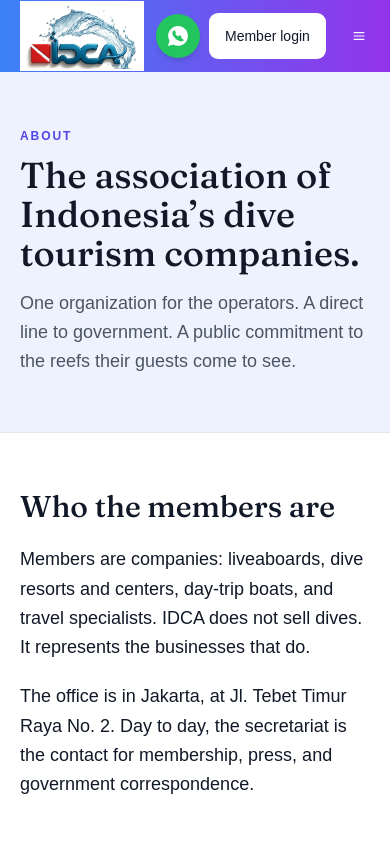
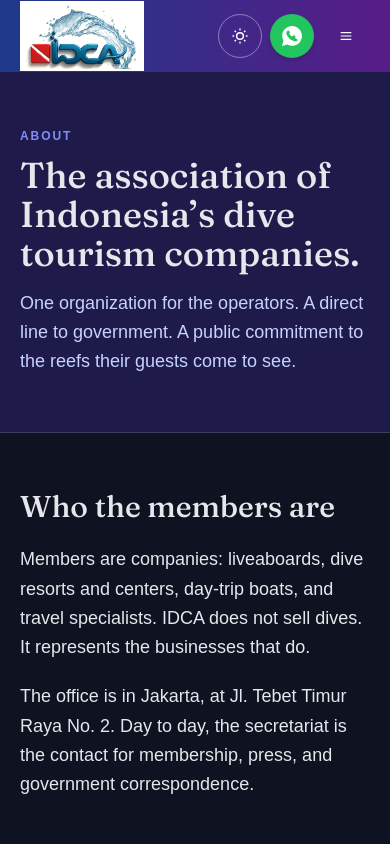
Before and after one commit to primayuda/idca-new-website, an Astro site: page /about in a window 390 px wide. Shown: the top 844 px of the page. Built offline with nearby package versions, Linux system fonts and the light colour scheme; Astro itself is replaced by a stand-in of ours.

Commit message:
Add dark theme, screenshots, and fix mobile header overflow
- Dark theme by default with sun/moon switcher remembered in a cookie
- Dark gradient for brand sections, legible white CTA buttons in both themes
- Hide desktop Login button below lg so the mobile header fits the screen
- Add laptop and mobile screenshots to README

Co-authored-by: Cursor <cursoragent@cursor.com>

```diff
--- a/src/components/Header.astro
+++ b/src/components/Header.astro
@@ -47,6 +47,18 @@ function active(href: string) {
 			}
 		</nav>
 		<div class="ml-auto flex items-center gap-2 lg:ml-3">
+			<button
+				type="button"
+				data-theme-toggle
+				aria-pressed="true"
+				data-to-light={c.themeToLight}
+				data-to-dark={c.themeToDark}
+				class="inline-flex size-11 items-center justify-center rounded-full border border-white/40 text-white hover:bg-white/15"
+			>
+				<Icons name="sun" class="size-5 [[data-theme=light]_&]:hidden" />
+				<Icons name="moon" class="hidden size-5 [[data-theme=light]_&]:block" />
+				<span class="sr-only">{c.themeToLight}</span>
+			</button>
 			<a href={whatsappHref} aria-label={c.whatsapp} class="inline-flex size-11 items-center justify-center rounded-full bg-[#22c55e] text-white shadow-md transition-colors hover:bg-[#16a34a] lg:hidden">
 				<Icons name="whatsapp" />
 			</a>
@@ -70,9 +82,11 @@ function active(href: string) {
 					))
 				}
 			</div>
-			<a href={localePath(locale, "/login")} class:list={["hidden lg:inline-flex", buttonVariants({ variant: "secondary", className: "h-12 bg-white px-4 text-primary hover:bg-white/90" })]}>
-				{c.nav.login}
-			</a>
+			<div class="hidden lg:block">
+				<a href={localePath(locale, "/login")} class={buttonVariants({ variant: "white", className: "h-12 px-4" })}>
+					{c.nav.login}
+				</a>
+			</div>
 			<button
 				type="button"
 				class:list={[buttonVariants({ variant: "ghost", size: "icon", className: "size-12 text-white hover:bg-white/15 hover:text-white lg:hidden" })]}
@@ -100,7 +114,7 @@ function active(href: string) {
 					</a>
 				))
 			}
-			<a href={localePath(locale, "/login")} class:list={["mt-4", buttonVariants({ variant: "secondary", className: "h-12 bg-white text-primary hover:bg-white/90" })]}>
+			<a href={localePath(locale, "/login")} class:list={["mt-4", buttonVariants({ variant: "white", className: "h-12" })]}>
 				{c.nav.login}
 			</a>
 			<div class="my-4 flex overflow-hidden rounded-full border border-white/40" role="group" aria-label={c.language}>
@@ -139,6 +153,20 @@ function active(href: string) {
 		if (label) label.textContent = open ? closeText : openText;
 	}
 	button?.addEventListener("click", () => setOpen(button.getAttribute("aria-expanded") !== "true"));
+	const themeToggle = document.querySelector<HTMLButtonElement>("[data-theme-toggle]");
+	const themeLabel = themeToggle?.querySelector(".sr-only");
+	function applyTheme(theme: string) {
+		document.documentElement.dataset.theme = theme;
+		const toLight = theme !== "light";
+		themeToggle?.setAttribute("aria-pressed", String(toLight));
+		if (themeLabel) themeLabel.textContent = toLight ? themeToggle?.dataset.toLight ?? "" : themeToggle?.dataset.toDark ?? "";
+	}
+	applyTheme(document.documentElement.dataset.theme === "light" ? "light" : "dark");
+	themeToggle?.addEventListener("click", () => {
+		const next = document.documentElement.dataset.theme === "light" ? "dark" : "light";
+		applyTheme(next);
+		document.cookie = `idca-theme=${next};path=/;max-age=${60 * 60 * 24 * 365};samesite=lax`;
+	});
 	const year = 60 * 60 * 24 * 365;
 	document.querySelectorAll<HTMLAnchorElement>("[data-locale]").forEach((link) => {
 		link.addEventListener("click", () => {
--- a/src/components/Icons.astro
+++ b/src/components/Icons.astro
@@ -1,6 +1,6 @@
 ---
 interface Props {
-	name: "whatsapp" | "menu" | "close" | "flag-us" | "flag-id";
+	name: "whatsapp" | "menu" | "close" | "flag-us" | "flag-id" | "sun" | "moon";
 	class?: string;
 }
 const { name, class: className = "h-6 w-6" } = Astro.props;
@@ -37,6 +37,21 @@ const { name, class: className = "h-6 w-6" } = Astro.props;
 	)
 }
 {
+	name === "sun" && (
+		<svg viewBox="0 0 24 24" class={className} fill="none" stroke="currentColor" stroke-width="1.75" aria-hidden="true">
+			<circle cx="12" cy="12" r="4" />
+			<path d="M12 3v2M12 19v2M3 12h2M19 12h2M5.6 5.6l1.5 1.5M16.9 16.9l1.5 1.5M18.4 5.6l-1.5 1.5M7.1 16.9l-1.5 1.5" />
+		</svg>
+	)
+}
+{
+	name === "moon" && (
+		<svg viewBox="0 0 24 24" class={className} fill="none" stroke="currentColor" stroke-width="1.75" aria-hidden="true">
+			<path d="M21 14.5A8.5 8.5 0 1 1 9.5 3a7 7 0 0 0 11.5 11.5Z" />
+		</svg>
+	)
+}
+{
 	name === "flag-id" && (
 		<svg viewBox="0 0 3 2" class={className} aria-hidden="true">
 			<rect width="3" height="1" fill="#ce1126" />
--- a/src/components/ui/button.tsx
+++ b/src/components/ui/button.tsx
@@ -12,6 +12,8 @@ const buttonVariants = cva(
           "border-border bg-background hover:bg-muted hover:text-foreground aria-expanded:bg-muted aria-expanded:text-foreground dark:border-input dark:bg-input/30 dark:hover:bg-input/50",
         secondary:
           "bg-secondary text-secondary-foreground hover:bg-[color-mix(in_oklch,var(--secondary),var(--foreground)_5%)] aria-expanded:bg-secondary aria-expanded:text-secondary-foreground",
+        white:
+          "bg-white text-[#1e1b4b] hover:bg-white/90 font-semibold shadow-xs",
         ghost:
           "hover:bg-muted hover:text-foreground aria-expanded:bg-muted aria-expanded:text-foreground dark:hover:bg-muted/50",
         destructive:
--- a/src/layouts/Base.astro
+++ b/src/layouts/Base.astro
@@ -20,6 +20,9 @@ const fullTitle = title.startsWith("IDCA") ? title : `${title} — IDCA`;
 <!doctype html>
 <html lang={locale}>
 	<head>
+		<script is:inline>
+			document.documentElement.dataset.theme = /(?:^|; )idca-theme=light(?:;|$)/.test(document.cookie) ? "light" : "dark";
+		</script>
 		<meta charset="utf-8" />
 		<meta name="viewport" content="width=device-width, initial-scale=1" />
 		<title>{fullTitle}</title>
--- a/src/lib/copy.ts
+++ b/src/lib/copy.ts
@@ -3,6 +3,8 @@ import type { Locale } from "./locale";
 export const copy = {
 	en: {
 		skip: "Skip to content",
+		themeToLight: "Switch to light theme",
+		themeToDark: "Switch to dark theme",
 		openMenu: "Open menu",
 		closeMenu: "Close menu",
 		language: "Language",
@@ -213,6 +215,8 @@ export const copy = {
 	},
 	id: {
 		skip: "Lewati ke isi",
+		themeToLight: "Ganti ke tema terang",
+		themeToDark: "Ganti ke tema gelap",
 		openMenu: "Buka menu",
 		closeMenu: "Tutup menu",
 		language: "Bahasa",
--- a/src/styles/global.css
+++ b/src/styles/global.css
@@ -5,17 +5,47 @@
 
 @custom-variant dark (&:is(.dark *));
 
+/* Applied before paint so the first visit renders dark without a flash. */
+html:not([data-theme="light"]) {
+	color-scheme: dark;
+	--ink: #e5e7eb;
+	--foam: #1e1b4b;
+	--paper: #0f1220;
+	--line: rgb(255 255 255 / 14%);
+	--reef: #818cf8;
+	--reef-bright: #a5b4fc;
+	--brand-from: #1e3a8a;
+	--brand-to: #581c87;
+	--background: #0f1220;
+	--foreground: #e5e7eb;
+	--card: #1a1e30;
+	--card-foreground: #e5e7eb;
+	--popover: #1a1e30;
+	--popover-foreground: #e5e7eb;
+	--primary: #818cf8;
+	--primary-foreground: #0f1220;
+	--secondary: #312e81;
+	--secondary-foreground: #e0e7ff;
+	--muted: #1e1b4b;
+	--muted-foreground: #c7d2fe;
+	--accent: #312e81;
+	--accent-foreground: #e0e7ff;
+	--border: rgb(255 255 255 / 14%);
+	--input: rgb(255 255 255 / 22%);
+	--ring: #818cf8;
+}
+
 @theme inline {
 	--font-sans: 'Geist Variable', sans-serif;
 	--font-display: "Fraunces", Georgia, "Times New Roman", serif;
-	--color-ink: #111827;
+	--color-ink: var(--ink);
 	--color-sea: #312e81;
-	--color-foam: #eef2ff;
-	--color-paper: #ffffff;
+	--color-foam: var(--foam);
+	--color-paper: var(--paper);
 	--color-sand: #e0e7ff;
-	--color-reef: #4f46e5;
-	--color-reef-bright: #4338ca;
-	--color-line: #e5e7eb;
+	--color-reef: var(--reef);
+	--color-reef-bright: var(--reef-bright);
+	--color-line: var(--line);
 	--color-danger: #dc2626;
 	--color-flag: #ef4444;
 	--color-muted: var(--muted);
@@ -61,7 +91,7 @@
 }
 
 .bg-brand {
-	background-image: linear-gradient(to right, #3b82f6, #9333ea);
+	background-image: linear-gradient(to right, var(--brand-from), var(--brand-to));
 }
 
 html {
@@ -81,15 +111,21 @@ body {
 	text-rendering: optimizeLegibility;
 }
 
+h1,
+h2,
+h3 {
+	color: var(--color-ink);
+}
+
 ::selection {
 	background: #4f46e5;
 	color: #ffffff;
 }
 
 :focus-visible {
-	outline: 2px solid #4f46e5;
+	outline: 2px solid var(--color-reef);
 	outline-offset: 2px;
-	box-shadow: 0 0 0 4px #ffffff;
+	box-shadow: 0 0 0 4px var(--color-paper);
 }
 
 .emdash-image,
@@ -116,9 +152,9 @@ body {
 }
 
 .article-body blockquote {
-	border: 1px solid #c7d2fe;
+	border: 1px solid color-mix(in srgb, var(--color-reef) 45%, transparent);
 	border-radius: 1rem;
-	background: #eef2ff;
+	background: var(--color-foam);
 	padding: 1.25rem 1.5rem;
 	font-family: var(--font-display);
 	font-size: 1.5rem;
@@ -144,7 +180,7 @@ body {
 
 :is(input, textarea, select):user-invalid {
 	border-color: var(--destructive);
-	background-color: #fef2f2;
+	background-color: color-mix(in srgb, var(--destructive) 12%, transparent);
 }
 
 :is(input, textarea, select):user-invalid ~ .field-error {
@@ -172,13 +208,13 @@ body {
 .brand-select::picker(select) {
 	border: 1px solid var(--border);
 	border-radius: var(--radius-lg);
-	background: #ffffff;
+	background: var(--color-paper);
 	padding: 0.25rem;
-	color: #111827;
+	color: var(--color-ink);
 }
 
 .brand-select::picker-icon {
-	color: #4f46e5;
+	color: var(--color-reef);
 }
 
 .brand-select option {
@@ -189,14 +225,22 @@ body {
 
 .brand-select option:hover,
 .brand-select option:focus-visible {
-	background: #eef2ff;
+	background: var(--color-foam);
 }
 
 .brand-select option::checkmark {
-	color: #4f46e5;
+	color: var(--color-reef);
 }
 
 :root {
+	--ink: #111827;
+	--foam: #eef2ff;
+	--paper: #ffffff;
+	--line: #e5e7eb;
+	--reef: #4f46e5;
+	--reef-bright: #4338ca;
+	--brand-from: #3b82f6;
+	--brand-to: #9333ea;
 	--background: oklch(1 0 0);
 	--foreground: oklch(0.145 0 0);
 	--card: oklch(1 0 0);
--- a/src/views/Home.astro
+++ b/src/views/Home.astro
@@ -42,7 +42,7 @@ const title = locale === "id" ? "IDCA — Perkumpulan Usaha Wisata Selam Indones
 					<h1 class="mt-4 font-display text-[2.55rem] leading-[1.05] text-balance sm:text-5xl">{c.hero.title}</h1>
 					<p class="mt-5 text-base leading-relaxed text-sand">{c.hero.lede}</p>
 					<div class="mt-8 flex flex-wrap gap-3">
-						<a href={localePath(locale, "/membership")} class={buttonVariants({ variant: "secondary", className: "h-12 bg-white px-5 text-primary hover:bg-white/90" })}>{c.hero.join}</a>
+						<a href={localePath(locale, "/membership")} class={buttonVariants({ variant: "white", className: "h-12 px-5" })}>{c.hero.join}</a>
 						<a href={localePath(locale, "/login")} class={buttonVariants({ variant: "outline", className: "h-12 border-white/50 bg-transparent px-5 text-white hover:bg-white/15 hover:text-white" })}>{c.hero.login}</a>
 					</div>
 					<ul class="mt-10 border-y border-white/15">
@@ -215,7 +215,7 @@ const title = locale === "id" ? "IDCA — Perkumpulan Usaha Wisata Selam Indones
 				<h2 class="font-display text-4xl leading-tight">{c.joinBand.title}</h2>
 				<p class="mt-4 leading-relaxed text-sand">{c.joinBand.body}</p>
 			</div>
-			<a href={localePath(locale, "/membership")} class={buttonVariants({ variant: "secondary", className: "h-12 shrink-0 bg-white px-5 text-primary hover:bg-white/90" })}>{c.joinBand.cta}</a>
+			<a href={localePath(locale, "/membership")} class={buttonVariants({ variant: "white", className: "h-12 shrink-0 px-5" })}>{c.joinBand.cta}</a>
 		</div>
 	</section>
 </Base>
```
Also changed, not shown: README.md, docs/screenshots/laptop.png (added), docs/screenshots/mobile.png (added).
